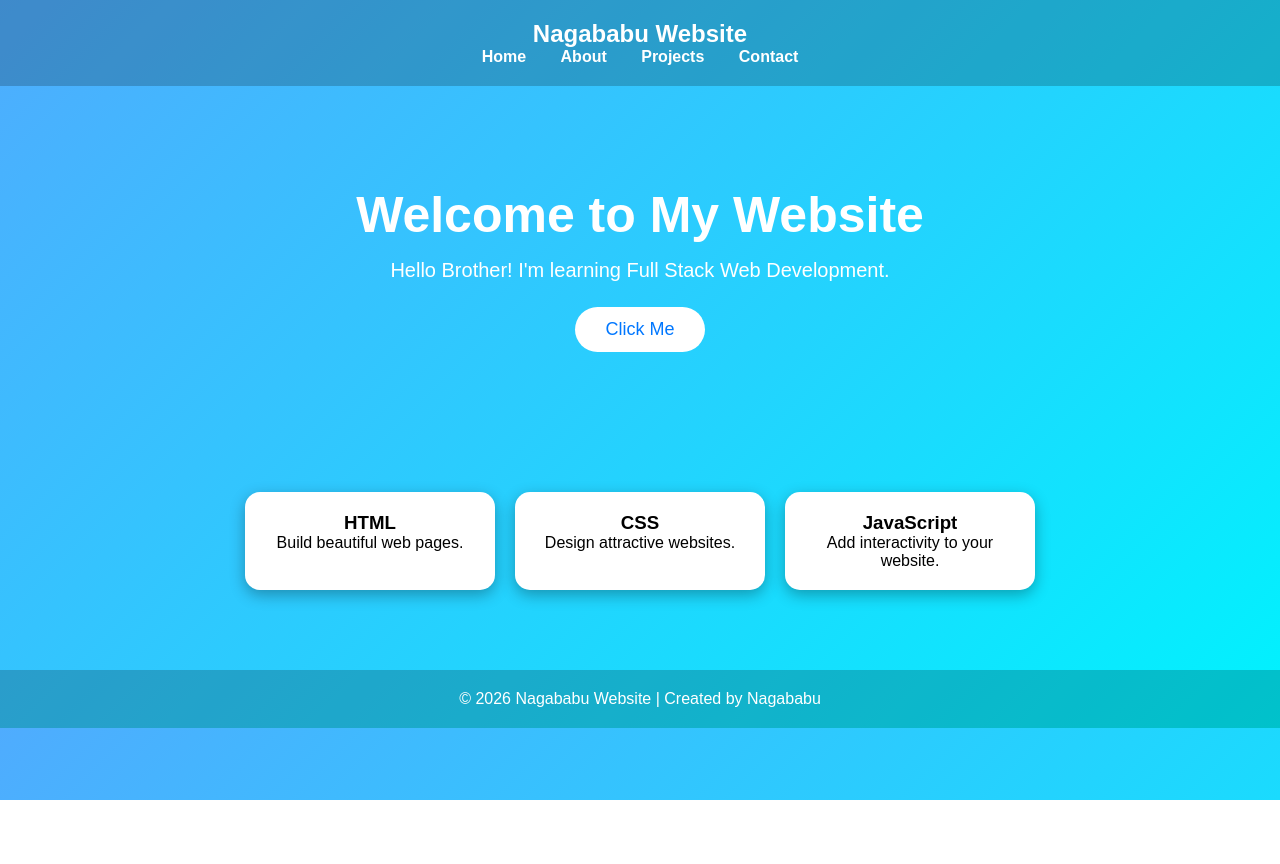
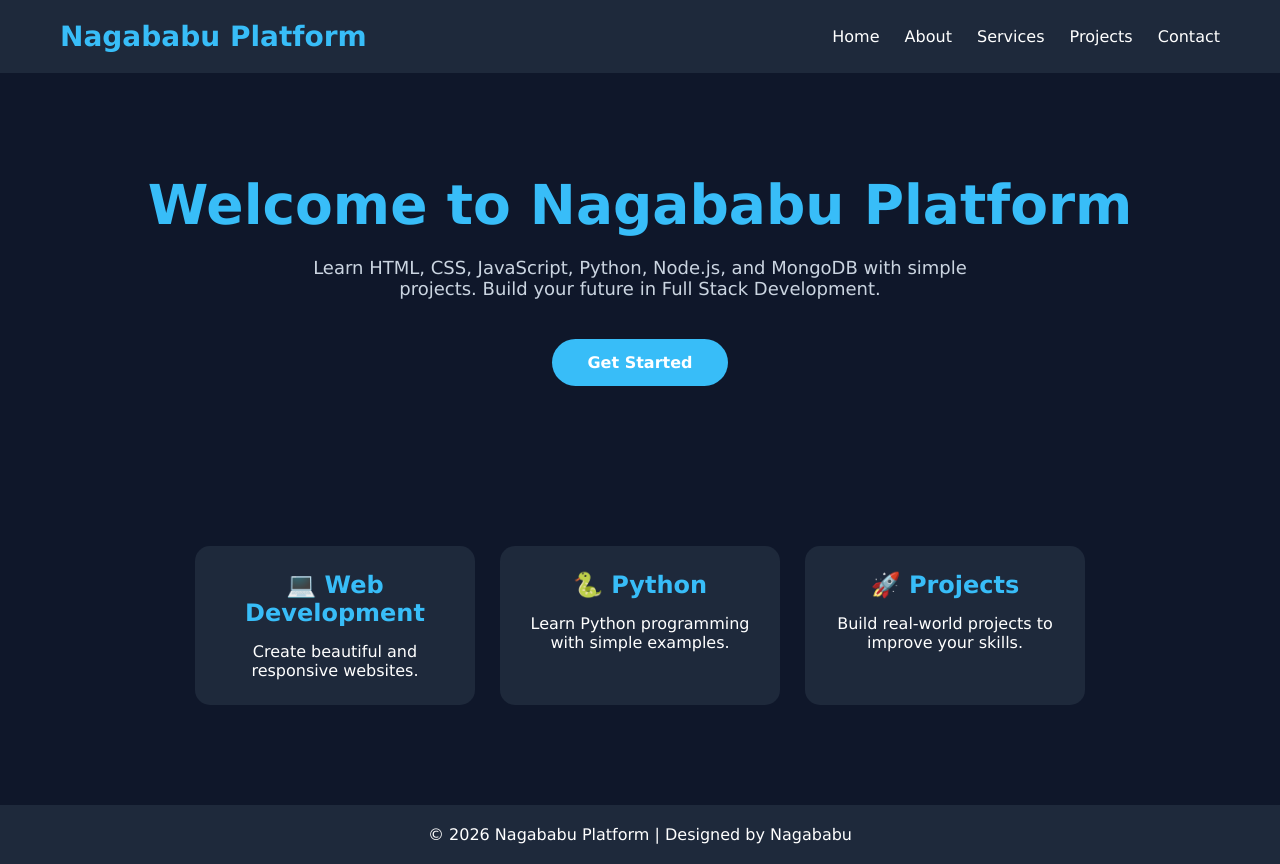
Before and after one commit to Nagababu91ab/my-website, a plain HTML site: page index.html in a window 1280 px wide. Before the commit the page ends 800 px from the top, so only its background shows below. Drawn offline with Linux system fonts and the light colour scheme.

Commit message:
Add files via upload

```diff
--- a/index.html
+++ b/index.html
@@ -3,78 +3,104 @@
 <head>
 <meta charset="UTF-8">
 <meta name="viewport" content="width=device-width, initial-scale=1.0">
-<title>Nagababu Website</title>
+<title>Nagababu Platform</title>
 
 <style>
 *{
     margin:0;
     padding:0;
     box-sizing:border-box;
-    font-family:Arial, sans-serif;
+    font-family:Verdana, sans-serif;
 }
 
 body{
-    background:linear-gradient(135deg,#4facfe,#00f2fe);
+    background:#0f172a;
     color:white;
-    text-align:center;
 }
 
 header{
-    padding:20px;
-    background:rgba(0,0,0,0.2);
+    display:flex;
+    justify-content:space-between;
+    align-items:center;
+    padding:20px 60px;
+    background:#1e293b;
+}
+
+.logo{
+    font-size:28px;
+    font-weight:bold;
+    color:#38bdf8;
 }
 
 nav a{
     color:white;
     text-decoration:none;
-    margin:0 15px;
-    font-weight:bold;
+    margin-left:20px;
+    transition:.3s;
+}
+
+nav a:hover{
+    color:#38bdf8;
 }
 
 .hero{
+    text-align:center;
     padding:100px 20px;
 }
 
 .hero h1{
-    font-size:50px;
+    font-size:55px;
+    color:#38bdf8;
 }
 
 .hero p{
-    margin-top:15px;
-    font-size:20px;
+    margin:20px auto;
+    max-width:700px;
+    font-size:18px;
+    color:#cbd5e1;
 }
 
-button{
-    margin-top:25px;
-    padding:12px 30px;
-    border:none;
+.btn{
+    display:inline-block;
+    margin-top:20px;
+    padding:14px 35px;
+    background:#38bdf8;
+    color:white;
+    text-decoration:none;
     border-radius:30px;
-    background:white;
-    color:#0077ff;
-    font-size:18px;
-    cursor:pointer;
+    font-weight:bold;
 }
 
-.cards{
+.features{
     display:flex;
     justify-content:center;
-    gap:20px;
+    gap:25px;
     flex-wrap:wrap;
-    padding:40px;
+    padding:60px 20px;
 }
 
-.card{
-    background:white;
-    color:black;
-    width:250px;
-    padding:20px;
+.box{
+    width:280px;
+    background:#1e293b;
+    padding:25px;
     border-radius:15px;
-    box-shadow:0 5px 15px rgba(0,0,0,0.3);
+    text-align:center;
+    transition:.3s;
+}
+
+.box:hover{
+    transform:translateY(-10px);
+}
+
+.box h2{
+    color:#38bdf8;
+    margin-bottom:15px;
 }
 
 footer{
+    text-align:center;
     padding:20px;
-    background:rgba(0,0,0,0.2);
+    background:#1e293b;
     margin-top:40px;
 }
 </style>
@@ -83,47 +109,48 @@ footer{
 <body>
 
 <header>
-<h2>Nagababu Website</h2>
+<div class="logo">Nagababu Platform</div>
 
 <nav>
 <a href="#">Home</a>
 <a href="#">About</a>
+<a href="#">Services</a>
 <a href="#">Projects</a>
 <a href="#">Contact</a>
 </nav>
-
 </header>
 
 <section class="hero">
-<h1>Welcome to My Website</h1>
-<p>Hello Brother! I'm learning Full Stack Web Development.</p>
+<h1>Welcome to Nagababu Platform</h1>
+<p>
+Learn HTML, CSS, JavaScript, Python, Node.js, and MongoDB with simple projects.
+Build your future in Full Stack Development.
+</p>
 
-<button onclick="alert('Welcome Brother!')">
-Click Me
-</button>
+<a href="#" class="btn">Get Started</a>
 </section>
 
-<section class="cards">
+<section class="features">
 
-<div class="card">
-<h3>HTML</h3>
-<p>Build beautiful web pages.</p>
+<div class="box">
+<h2>💻 Web Development</h2>
+<p>Create beautiful and responsive websites.</p>
 </div>
 
-<div class="card">
-<h3>CSS</h3>
-<p>Design attractive websites.</p>
+<div class="box">
+<h2>🐍 Python</h2>
+<p>Learn Python programming with simple examples.</p>
 </div>
 
-<div class="card">
-<h3>JavaScript</h3>
-<p>Add interactivity to your website.</p>
+<div class="box">
+<h2>🚀 Projects</h2>
+<p>Build real-world projects to improve your skills.</p>
 </div>
 
 </section>
 
 <footer>
-© 2026 Nagababu Website | Created by Nagababu
+© 2026 Nagababu Platform | Designed by Nagababu
 </footer>
 
 </body>
```
